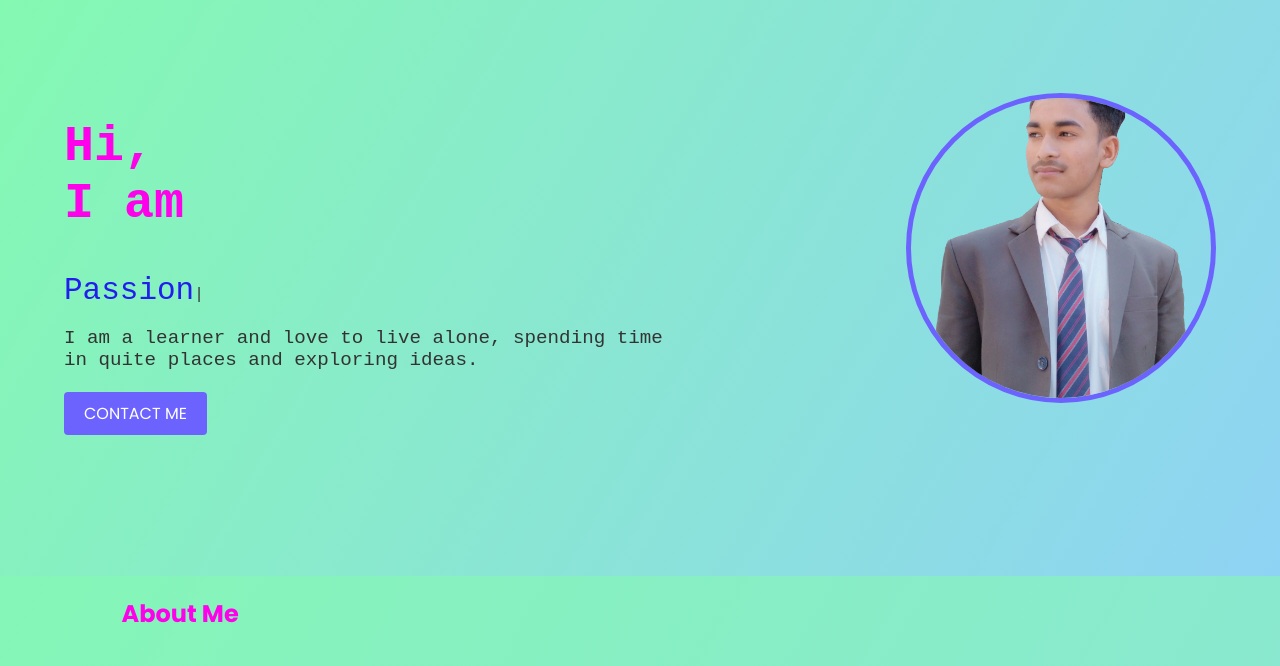
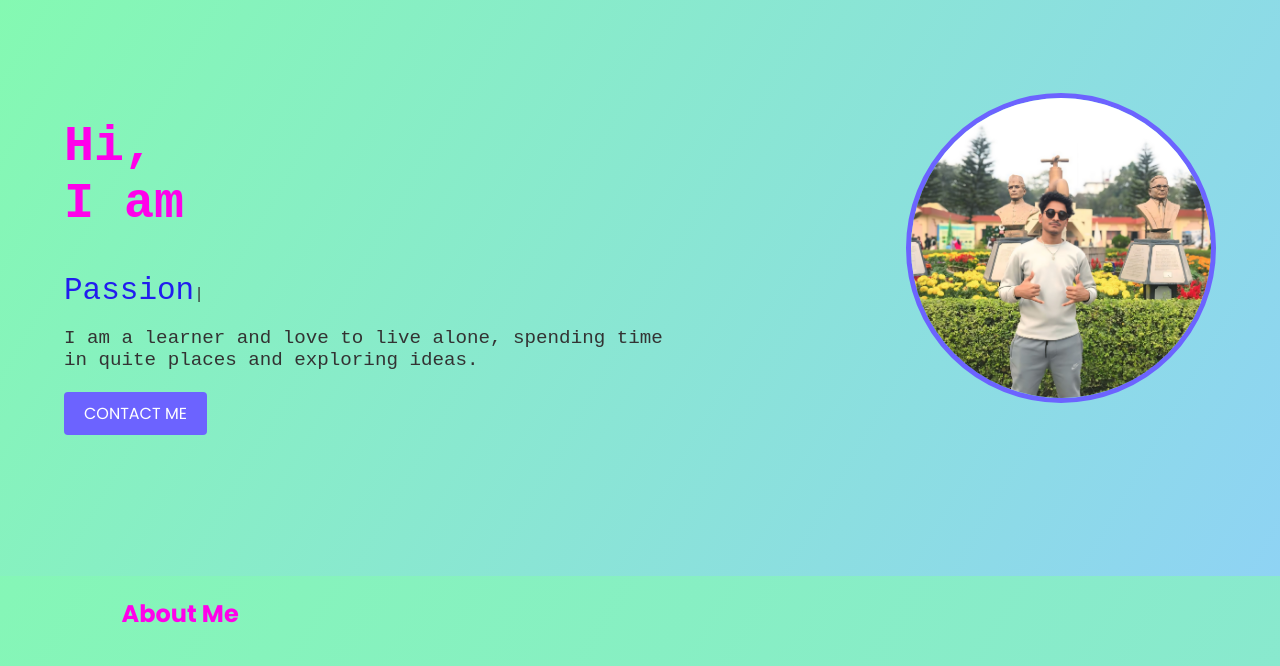
Before and after one commit to OfficialBikash/biku, a plain HTML site: page index.html in a window 1280 px wide. Shown: the part 74-740 px from the top of the page. Drawn offline with nearby package versions, Linux system fonts and the light colour scheme; a script that the page names is missing.

Commit message:
Update index.html

```diff
--- a/index.html
+++ b/index.html
@@ -53,7 +53,7 @@
       <a href="#contact" class="btn">CONTACT ME</a>
         </div>
         <div class="home-image" data-aos="fade-left">
-          <img src="alpha1.png" alt="BIKASH">
+          <img src="1738601439754.jpg" alt="BIKASH">
         </div>
       </div>
     </div>
@@ -198,36 +198,36 @@
     <div class="blogs-grid">
       <!-- Blogs 1: Financial Analysis -->
       <div class="blog" data-category="finance" data-aos="fade-up">
-        <img src="alpha1.png" alt="Financial Analysis">
+        <img src="1738603876430.jpg" alt="Financial Analysis">
       </div>
       <!-- Blogs 2: GST Compliance -->
       <div class="blog" data-category="tax" data-aos="fade-up" data-aos-delay="100">
-        <img src="alpha1.png"alt= "GST Compliance">
+        <img src="1739088657578.jpg"alt= "GST Compliance">
       </div>
       <!-- Blogs 3: Internal Audit -->
       <div class="blog" data-category="audit" data-aos="fade-up" data-aos-delay="200">
-        <img src="alpha1.png" alt="Internal Audit">
+        <img src="1740328565991.jpg" alt="Internal Audit">
       </div>
 
        <!-- Blogs 4: Tally -->
        <div class="blog" data-category="IT" data-aos="fade-up" data-aos-delay="300">
-        <img src="alpha1.png" alt="Tally">
+        <img src="1740328864510.jpg" alt="Tally">
       </div>
       <!-- Blogs 5: Tax Planning -->
       <div class="blog" data-category="tax" data-aos="fade-up" data-aos-delay="400">
-        <img src="alpha1.png" alt="Tax Planning">
+        <img src="1740579508860.jpg" alt="Tax Planning">
       </div>
       <!-- Blogs 6: Financial Modeling -->
       <div class="blog" data-category="finance" data-aos="fade-up" data-aos-delay="500">
-        <img src="alpha1.png" alt="Financial Modeling">
+        <img src="IMG-20250223-WA0037.jpg" alt="Financial Modeling">
       </div>
       <!-- Blogs 7: Statutory Audit -->
       <div class="blog" data-category="audit" data-aos="fade-up" data-aos-delay="600">
-        <img src="alpha1.png" alt="Statutory Audit">
+        <img src="Mypic1.jpg" alt="Statutory Audit">
       </div>
        <!-- Blogs 8: MS-Excel -->
        <div class="blog" data-category="IT" data-aos="fade-up" data-aos-delay="700">
-        <img src="alpha1.png" alt="MS-Excel Modeling">
+        <img src="Mypic2.jpg" alt="MS-Excel Modeling">
       </div>
     </div>
   </div>
```
